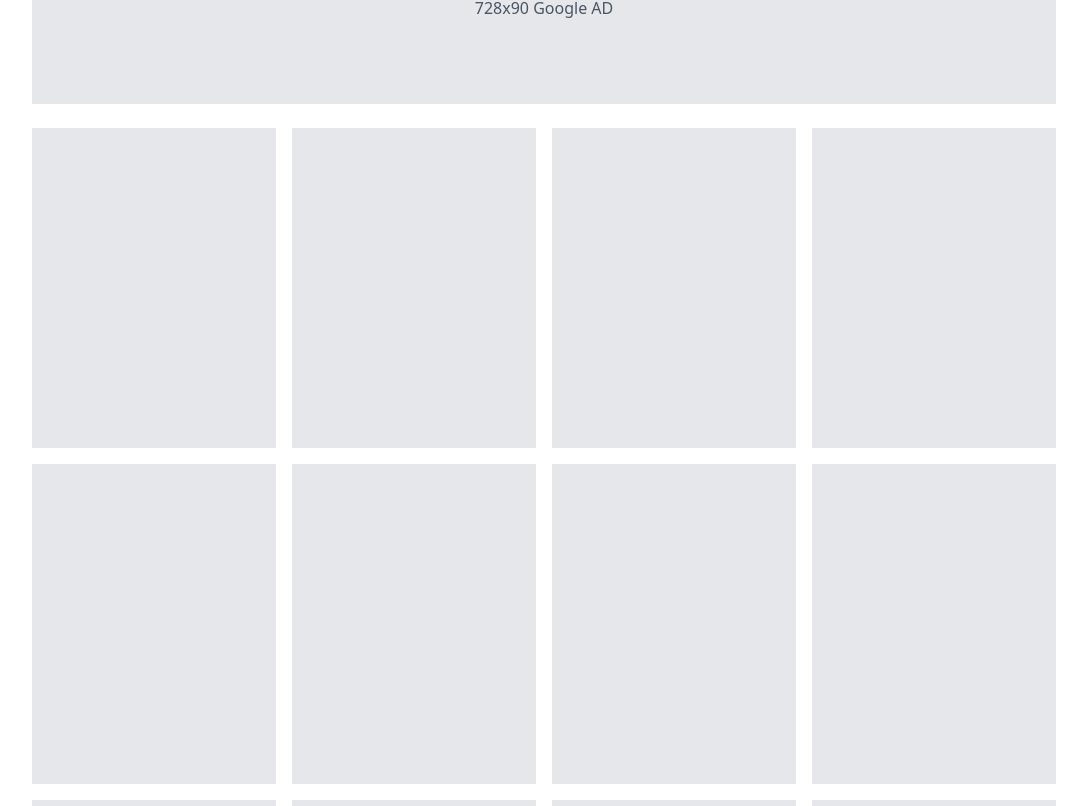
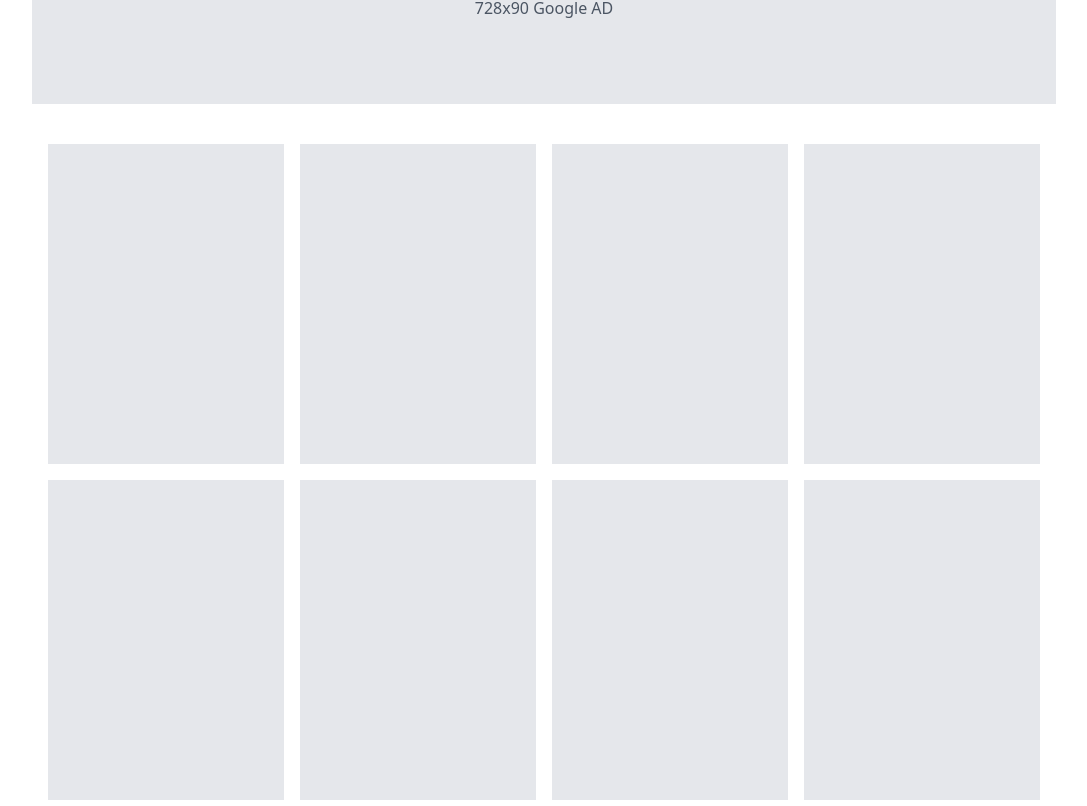
Before and after one commit to Deepak931014/personal-gif-project, a React (Vite) app: page / in a window 1280 px wide. Shown: the part 674-1480 px from the top of the page, without its empty margins (96-1183 px from the left). Built offline with nearby package versions, Linux system fonts and the light colour scheme.

Commit message:
Update Gallery.jsx

```diff
--- a/src/components/home/Gallery.jsx
+++ b/src/components/home/Gallery.jsx
@@ -2,8 +2,8 @@ import React from "react";
 
 const Gallery = () => {
   return (
-    <div className="text-center">
-      <div className="grid grid-cols-2 md:grid-cols-3 lg:grid-cols-4 gap-4 w-4/5 mx-auto">
+    <div className="text-center my-10 px-4 sm:px-6 lg:px-12">
+      <div className="grid grid-cols-1 md:grid-cols-2 lg:grid-cols-4 lg:px-24 px-6 gap-4 w-full mx-auto">
         {Array.from({ length: 12 }).map((_, index) => (
           <div key={index} className="w-full h-80 bg-gray-200"></div>
         ))}
```
